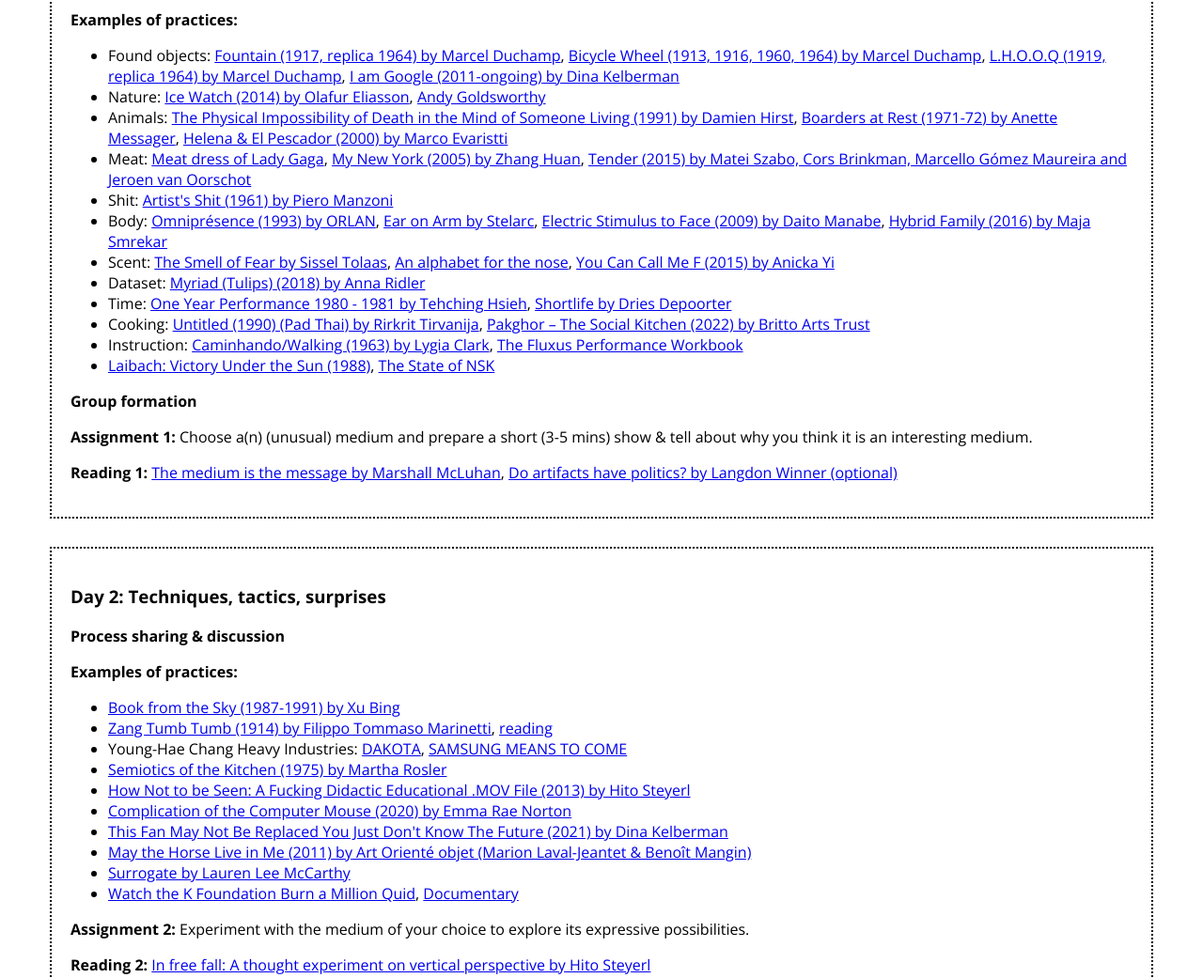
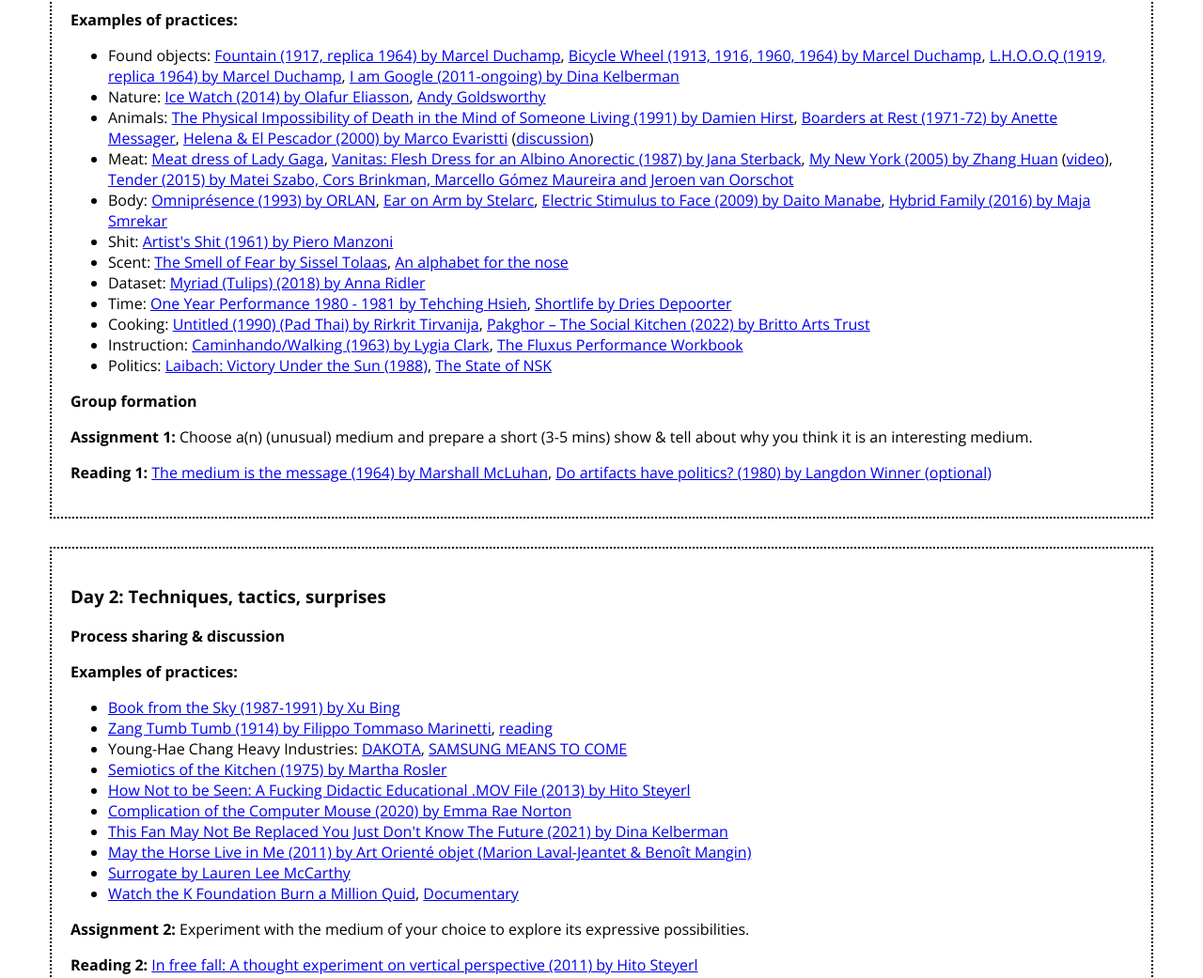
Before and after one commit to danxxxu/meta-media, a plain HTML site: page index.html in a window 1280 px wide. Shown: the part 800-1841 px from the top of the page at 94% size. Drawn offline with nearby package versions, Linux system fonts and the light colour scheme.

Commit message:
update resources for day 1

```diff
--- a/index.html
+++ b/index.html
@@ -77,7 +77,7 @@
           >Bicycle Wheel (1913, 1916, 1960, 1964) by Marcel Duchamp</a
           >, <a href="https://www.nortonsimon.org/art/detail/P.1969.094" target="_blank"
           >L.H.O.O.Q (1919, replica 1964) by Marcel Duchamp</a
-          >, <a href="https://imgoogle.dinakelberman.com/" target="_blank"
+          >, <a href="https://dinakelberman.com/#imgoogle" target="_blank"
           >I am Google (2011-ongoing) by Dina Kelberman</a
        ></li>
         <li>Nature: <a href="https://vimeo.com/110466443" target="_blank"
@@ -89,20 +89,24 @@
           >The Physical Impossibility of Death in the Mind of Someone Living (1991) by Damien Hirst</a
         >, <a href="https://www.moma.org/interactives/exhibitions/1995/messager/boarder.html" target="_blank"
         >Boarders at Rest (1971-72) by Anette Messager</a
-        >, <a href="https://www.evaristti.com/helena-el-pescador-1" target="_blank"
+        >, <a href="https://www.evaristti.com/helena-el-pescador" target="_blank"
         >Helena & El Pescador (2000) by Marco Evaristti</a
-       ></li>
+       > (<a href="https://mbf.blogs.com/files/evaristti-helena.pdf" target="_blank"
+       >discussion</a
+      >)</li>
         <li>Meat: <a href="https://en.wikipedia.org/wiki/Meat_dress_of_Lady_Gaga" target="_blank"
           >Meat dress of Lady Gaga</a
-        >, <a href="https://www.mplus.org.hk/en/collection/objects/my-new-york-20121357/" target="_blank"
+        >, <a href="https://en.wikipedia.org/wiki/Vanitas:_Flesh_Dress_for_an_Albino_Anorectic" target="_blank"
+        >Vanitas: Flesh Dress for an Albino Anorectic (1987) by Jana Sterback</a
+      >,
+        <a href="http://www.zhanghuan.com/worken/info_71.aspx?itemid=954&parent&lcid=195" target="_blank"
         >My New York (2005) by Zhang Huan</a
-        >, <a href="https://youtu.be/9EPXVN5IMhQ?si=ERUgY22JN2TXjXnK" target="_blank"
+        > (<a href="https://youtu.be/KQTRI_eXo8M?si=6gHkaNNKyeTZp5Tk" target="_blank"
+        >video</a
+        >), <a href="https://youtu.be/9EPXVN5IMhQ?si=ERUgY22JN2TXjXnK" target="_blank"
         >Tender (2015) by Matei Szabo, Cors Brinkman, Marcello Gómez Maureira and Jeroen van Oorschot</a
        ></li>
-        <li>Shit: <a href="https://en.wikipedia.org/wiki/Artist%27s_Shit" target="_blank"
-          >Artist's Shit (1961) by Piero Manzoni</a
-        ></li>
-        <li>Body: <a href="https://youtu.be/zlIkcPsH8VY?si=5-0T_8zc087rOWnI" target="_blank"
+        <li>Body: <a href="https://youtu.be/zlIkcPsH8VY?si=A0t3tyiLzzYVDsMC&t=727" target="_blank"
           >Omniprésence (1993) by ORLAN</a
         >, <a href="http://stelarc.org/_activity-20242.php" target="_blank"
         >Ear on Arm by Stelarc</a
@@ -111,13 +115,18 @@
     >, <a href="https://www.majasmrekar.org/k-9topology-hybrid-family" target="_blank"
     >Hybrid Family (2016) by Maja Smrekar</a
   ></li>
+  <li>Shit: <a href="https://en.wikipedia.org/wiki/Artist%27s_Shit" target="_blank"
+    >Artist's Shit (1961) by Piero Manzoni</a
+  ></li>
         <li>Scent: <a href="https://youtu.be/I5N6szoy_o0?si=1zI8xzNN58SxirY4" target="_blank"
           >The Smell of Fear by Sissel Tolaas</a
         >, <a href="https://www.researchcatalogue.net/view/7344/7350" target="_blank"
         >An alphabet for the nose</a
-      >, <a href="https://www.anickayistudio.biz/exhibitions/you-can-call-me-f" target="_blank"
+      >
+      <!-- , <a href="https://www.anickayistudio.biz/exhibitions/you-can-call-me-f" target="_blank"
           >You Can Call Me F (2015) by Anicka Yi</a
-        ></li>
+        > -->
+      </li>
         <li>Dataset: <a href="http://annaridler.com/myriad-tulips" target="_blank"
           >Myriad (Tulips) (2018) by Anna Ridler</a
         ></li>
@@ -136,7 +145,7 @@
         >, <a href="https://www.thing.net/~grist/ld/fluxusworkbook.pdf" target="_blank"
         >The Fluxus Performance Workbook</a
       ></li>
-        <li><a href="https://youtu.be/pN0LjWAt-C4?si=7uTNExDUxjKjihUT" target="_blank"
+        <li>Politics: <a href="https://youtu.be/pN0LjWAt-C4?si=7uTNExDUxjKjihUT" target="_blank"
           >Laibach: Victory Under the Sun (1988)</a
         >, <a href="https://passport.nsk.si/" target="_blank"
         >The State of NSK</a
@@ -147,10 +156,10 @@
       <p>
         <strong>Reading 1: </strong
         ><a href="./resources/mcluhan.mediummessage.pdf" target="_blank"
-          >The medium is the message by Marshall McLuhan</a
+          >The medium is the message (1964) by Marshall McLuhan</a
         >,
         <a href="./resources/winner.politics.pdf" target="_blank"
-          >Do artifacts have politics? by Langdon Winner (optional)</a
+          >Do artifacts have politics? (1980) by Langdon Winner (optional)</a
         >
       </p>
     </div>
@@ -200,7 +209,7 @@
       <p>
         <strong>Reading 2: </strong
         ><a href="./resources/steyerl.freefall.pdf" target="_blank"
-          >In free fall: A thought experiment on vertical perspective by Hito
+          >In free fall: A thought experiment on vertical perspective (2011) by Hito
           Steyerl</a
         >
       </p>
```
